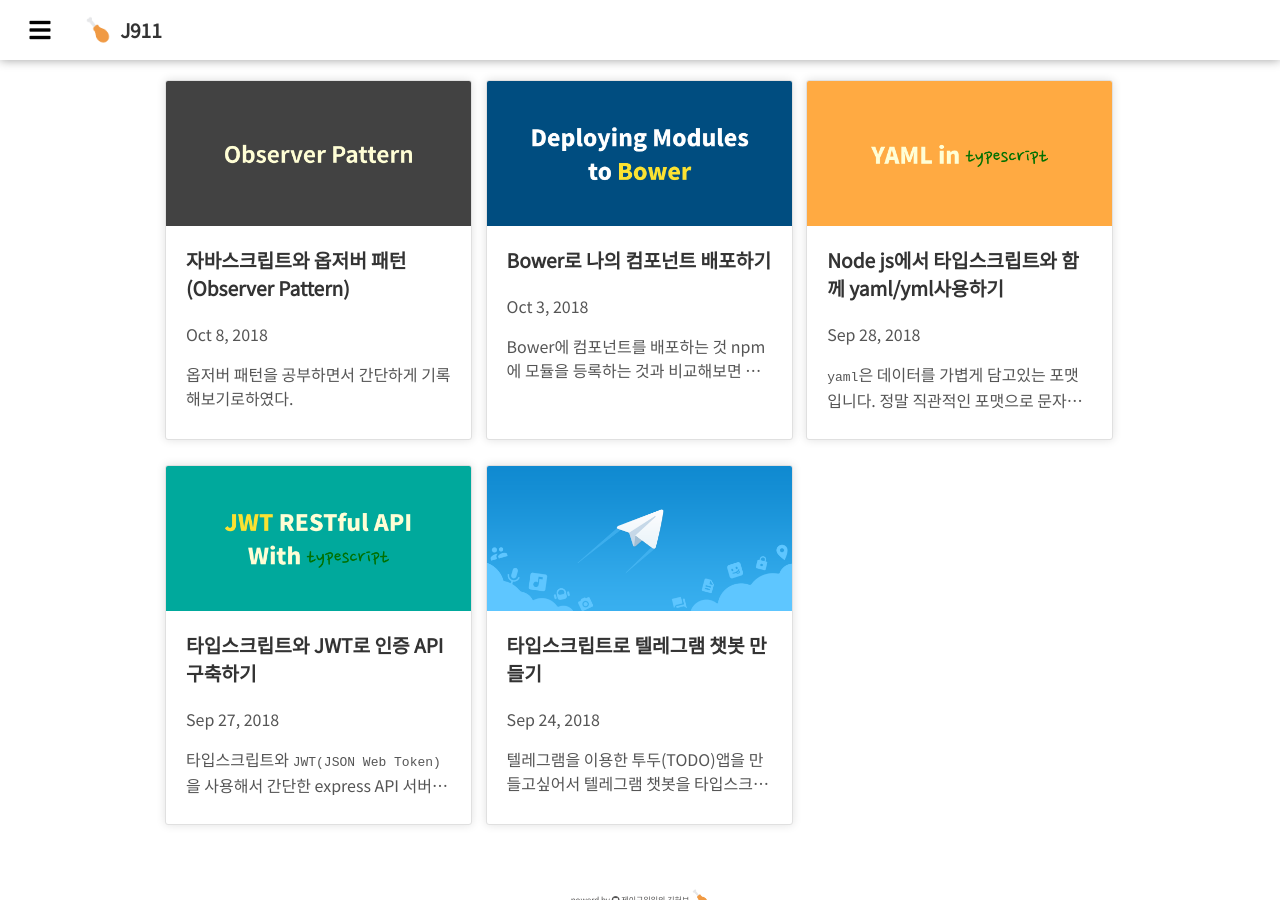
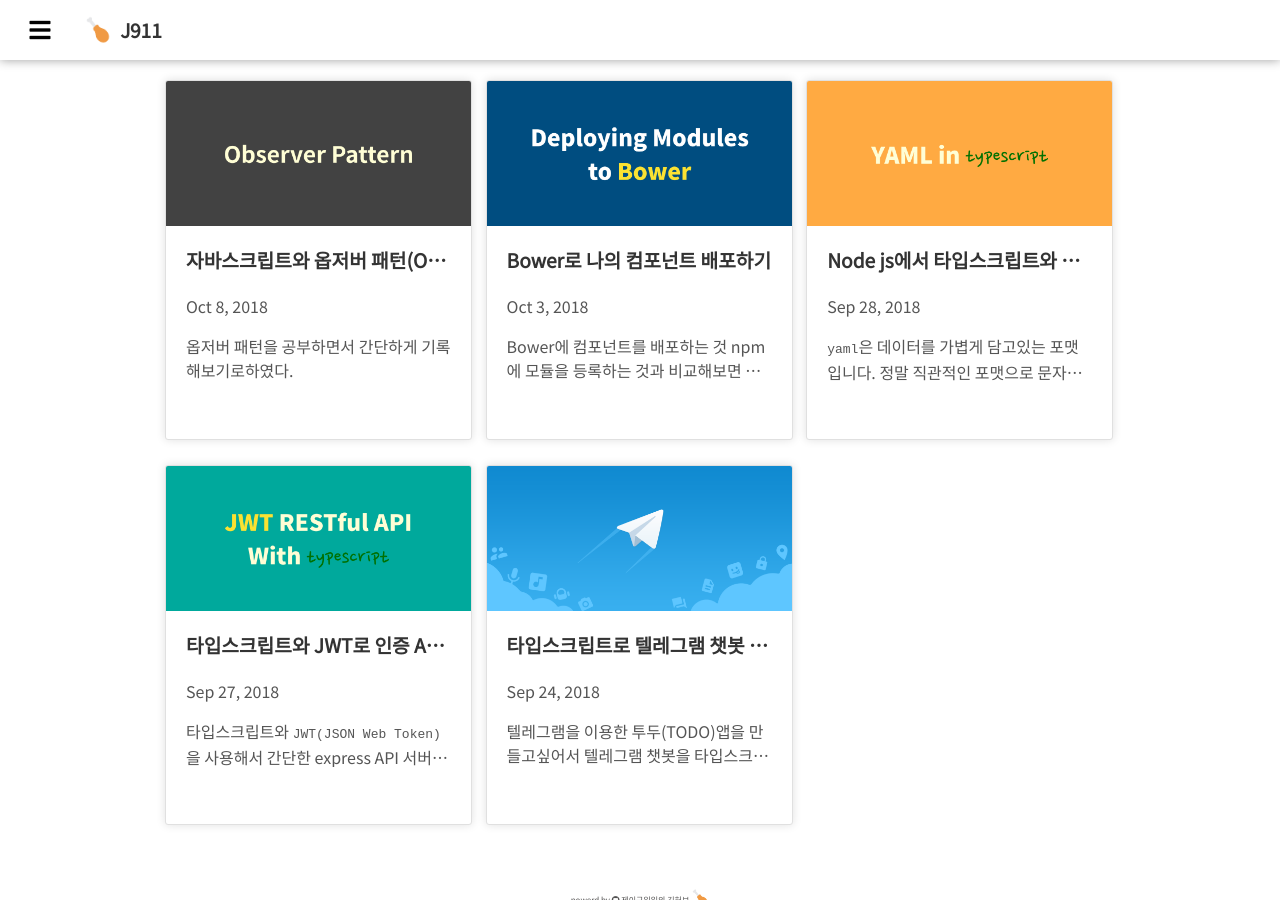
Before and after one commit to kmss1258/kmss1258.github.io, a Jekyll site: the page built from category/nodejs.md, in a window 1280 px wide and 900 px high. Built offline with Jekyll 4.4.1, drawn with Linux system fonts in a browser that asks for light colours; nearby versions of some CDN libraries.

Commit message:
feat: add css

```diff
--- a/_layouts/home.html
+++ b/_layouts/home.html
@@ -11,7 +11,7 @@ layout: default
                     <img src="{{ post.cover }}" alt="cover">
                 </div>
                 <div class="card__header">
-                    <h3 class="card__header__title">{{ post.title | escape }}</h3>
+                    <h3 class="card__header__title" title="{{ post.title | escape }}">{{ post.title | escape }}</h3>
                 </div>
                 <div class="card__body">
                     {%- assign date_format = paginator.minima.date_format | default: "%b %-d, %Y" -%}
--- a/assets/css/main.css
+++ b/assets/css/main.css
@@ -235,6 +235,9 @@ hr {
 .card__header__title {
     font-size: 1.2rem;
     margin: 0;
+    overflow:hidden;
+    text-overflow:ellipsis;
+    white-space:nowrap;
 }
 .card__body {
     text-align: left;
```
